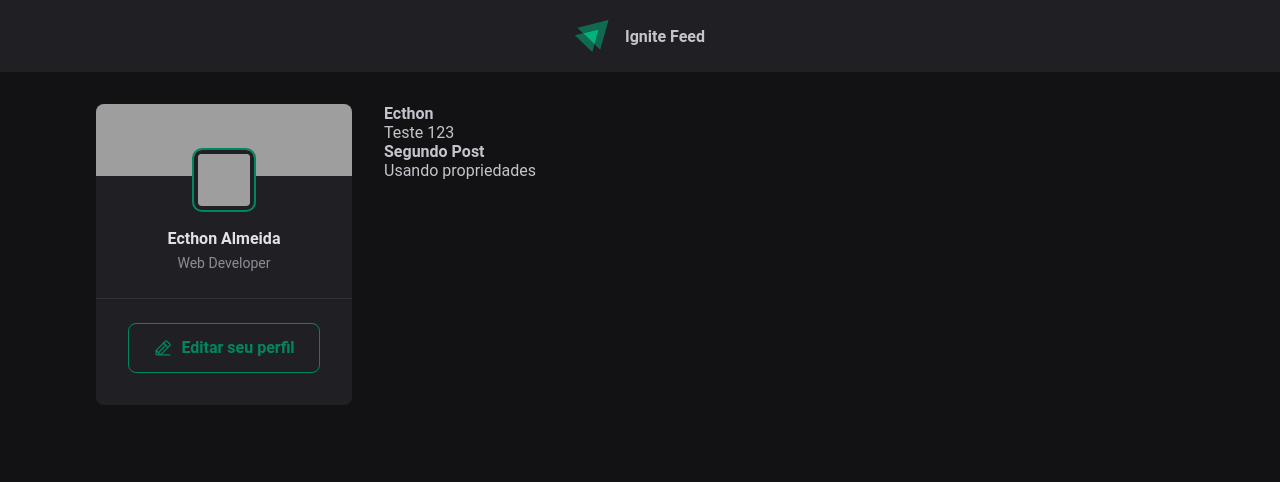
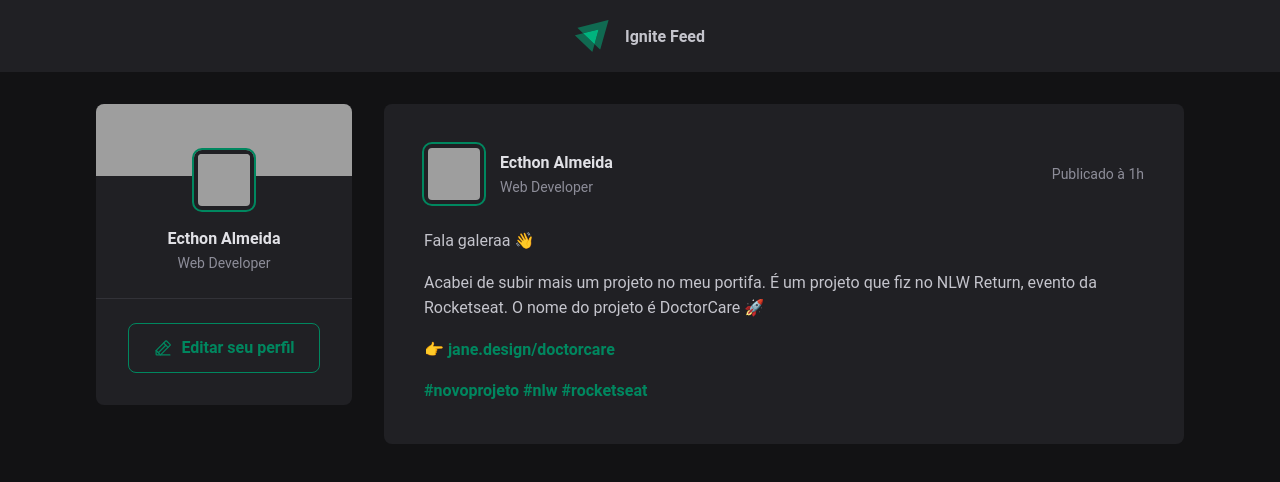
Before and after one commit to ecthon-b/01-ignite-rocketfeed, a React app: page / in a window 1280 px wide. Shown: the top 482 px of the page. Built offline with nearby package versions, Linux system fonts and the light colour scheme; grey boxes are pictures that could not be loaded; the HTML template or start-up script is replaced by a standard one.

Commit message:
Estrutura da aplicação - Estilizações do Pos

```diff
--- a/src/App.tsx
+++ b/src/App.tsx
@@ -1,9 +1,9 @@
 import { Header } from "./components/Header"
-import { Post } from './Post';
+import { Post } from './components/Post';
+import { Sidebar } from "./components/Sidebar";
 
 import './global.css';
 import styles from './App.module.css';
-import { Sidebar } from "./components/Sidebar";
 
 export function App() {
   return (
@@ -13,14 +13,7 @@
       <div className={styles.wrapper}>
         <Sidebar />
         <main>
-          <Post
-            author="Ecthon"
-            content="Teste 123"
-          />
-          <Post
-            author="Segundo Post"
-            content="Usando propriedades"
-          />
+          <Post />
         </main>
       </div>
     </>
--- a/src/Post.tsx
+++ /dev/null
@@ -1,10 +0,0 @@
-export function Post(props: any) {
-    return (
-        <div>
-            <>
-                <strong>{props.author}</strong>
-                <p>{props.content}</p>
-            </>
-        </div>
-    )
-}
--- /dev/null
+++ b/src/components/Post.module.css
@@ -0,0 +1,67 @@
+.post {
+    background: var(--gray-800);
+    border-radius: 8px;
+    padding: 2.5rem;
+}
+
+.post+.post {
+    margin-top: 2rem;
+}
+
+.content {
+    line-height: 1.6;
+    color: var(--gray-300);
+    margin-top: 1.5rem;
+}
+
+.content p {
+    margin-top: 1rem;
+}
+
+.content a {
+    font-weight: bold;
+    color: var(--green-500);
+    text-decoration: none;
+}
+
+.content a:hover {
+    color: var(--green-300);
+}
+
+.post>header {
+    display: flex;
+    align-items: center;
+    justify-content: space-between;
+}
+
+.post>header time {
+    font-size: 0.875rem;
+    color: var(--gray-400);
+}
+
+.author {
+    display: flex;
+    align-items: center;
+    gap: 1rem;
+}
+
+.author img {
+    width: calc(3rem + 12px);
+    height: calc(3rem + 12px);
+    border-radius: 8px;
+    border: 4px solid var(--gray-800);
+    outline: 2px solid var(--green-500);
+}
+
+.authorInfo strong {
+    display: block;
+    color: var(--gray-100);
+    line-height: 1.6;
+}
+
+.authorInfo span {
+    display: block;
+    font-size: 0.875rem;
+    color: var(--gray-400);
+    line-height: 1.6;
+}
--- /dev/null
+++ b/src/components/Post.tsx
@@ -0,0 +1,30 @@
+import styles from './Post.module.css';
+
+export function Post() {
+    return (
+        <article className={styles.post}>
+            <header>
+                <div className={styles.author}>
+                    <img className={styles.avatar} src="https://github.com/ecthon.png" />
+                    <div className={styles.authorInfo}>
+                        <strong>Ecthon Almeida</strong>
+                        <span>Web Developer</span>
+                    </div>
+                </div>
+
+                <time title='11 de Maio às 08:13' dateTime='2022-05-11 08:13:00'>Publicado à 1h</time>
+            </header>
+
+            <div className={styles.content}>
+                <p>Fala galeraa 👋</p>
+                <p>Acabei de subir mais um projeto no meu portifa. É um projeto que fiz no NLW Return, evento da Rocketseat. O nome do projeto é DoctorCare 🚀</p>
+                <p>👉{' '}<a href='#'>jane.design/doctorcare</a></p>
+                <p>
+                    <a>#novoprojeto</a>{' '}
+                    <a>#nlw</a>{' '}
+                    <a>#rocketseat</a>
+                </p>
+            </div>
+        </article>
+    )
+}
--- a/src/global.css
+++ b/src/global.css
@@ -8,6 +8,7 @@
     --gray-800: #202024;
     --gray-900: #121214;
 
+    --green-300: #00B37e;
     --green-500: #00875f;
 }
 
```
